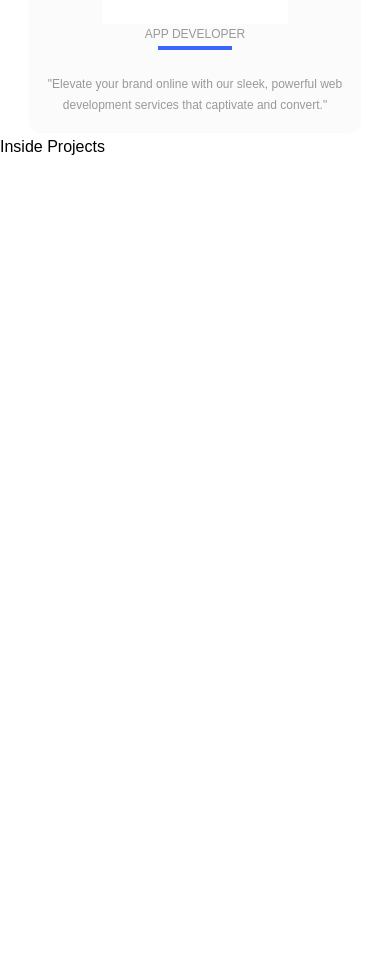
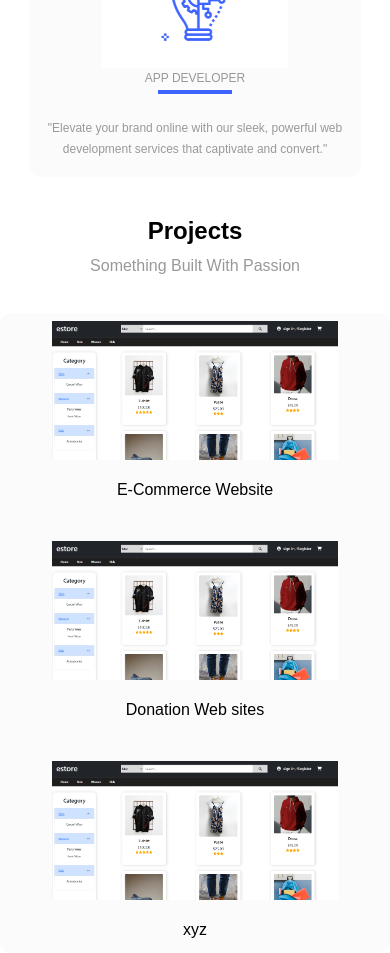
Before and after one commit to mayurrohokale/portfolio, a React (Create React App) app: page / in a window 390 px wide. Shown: the part 6640-7593 px from the top of the page. Before the commit the page ends 6802 px from the top, so only its background shows below. Built offline with nearby package versions, Linux system fonts and the light colour scheme.

Commit message:
created projects containers

```diff
--- a/src/component/Projects.js
+++ b/src/component/Projects.js
@@ -1,7 +1,41 @@
+import React from 'react';
 
+const data = [
+    {
+        image: "./E-commerce.png",
+        name: "E-Commerce Website",
+
+    },
+    {
+        image: "./E-commerce.png",
+        name: "Donation Web sites",
+    },
+    {
+        image: "./E-commerce.png",
+        name: "xyz"
+    }
+];
+
+function Projectdata({ image, name }) {
+    return (
+        <div className='hover:shadow-2xl shadow-black px-2 py-2' >
+            <img src={image} alt={name} />
+            <p className='text-[#999999---
+            ] text-center mt-4'>{name}</p>
+        </div>
+    );
+}
 
 export default function Projects() {
     return (
-        <div>Inside Projects</div>
+        <div>
+            <h1 className="text-center text-[24px] md:text-[50px] font-bold mt-8">Projects</h1>
+            <p className="text-center text-[16px] md:text-[20px] text-[#999999]">Something Built With Passion</p>
+            <div className='grid grid-cols-1  mt-8 items-center gap-5 px-11 md:grid-cols-3 rounded-xl bg-gray-300/10 hover:shadow-2xl shadow-black '>
+                {data.map((project, index) => (
+                    <Projectdata key={index} image={project.image} name={project.name} />
+                ))}
+            </div>
+        </div>
     );
 }
--- a/src/component/Services.js
+++ b/src/component/Services.js
@@ -7,7 +7,7 @@ export default function Services() {
       <p className="text-center text-[#999999] text-[12px] md:text-[22px] mt-8 ">
         Boost your online presence with our tailored web solutions.
       </p>
-      <div className="grid grid-cols-1 md:grid-cols-3 gap-11   text-center  items-center mx-auto w-[85%] md:text-[16px] text-[12px] text-[#999999] cursor-pointer">
+      <div className="grid grid-cols-1 md:grid-cols-3 gap-11   text-center  items-center mx-auto w-[85%] md:text-[16px] text-[12px] text-[#999999] cursor-pointer mt-11">
         <div className=" rounded-xl bg-gray-300/10 hover:shadow-2xl shadow-black py-4 px-4 ">
           <img src="./WebDesign.png" alt="web1" className="mx-auto my-auto" />
           <h1>WEB DESIGN</h1>
@@ -40,4 +40,7 @@ export default function Services() {
       </div>
     </div>
   );
+
+
+
 }
```
Also changed, not shown: public/E-commerce.png (added).
